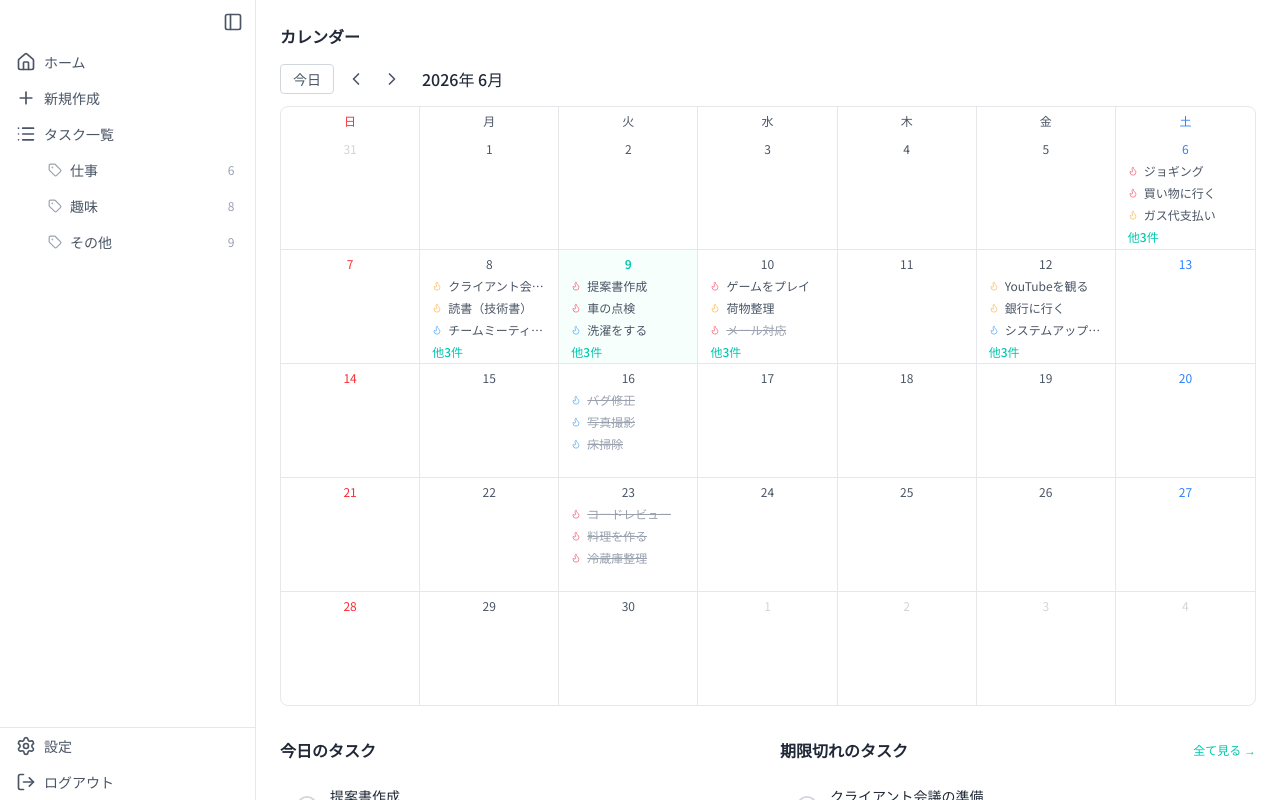
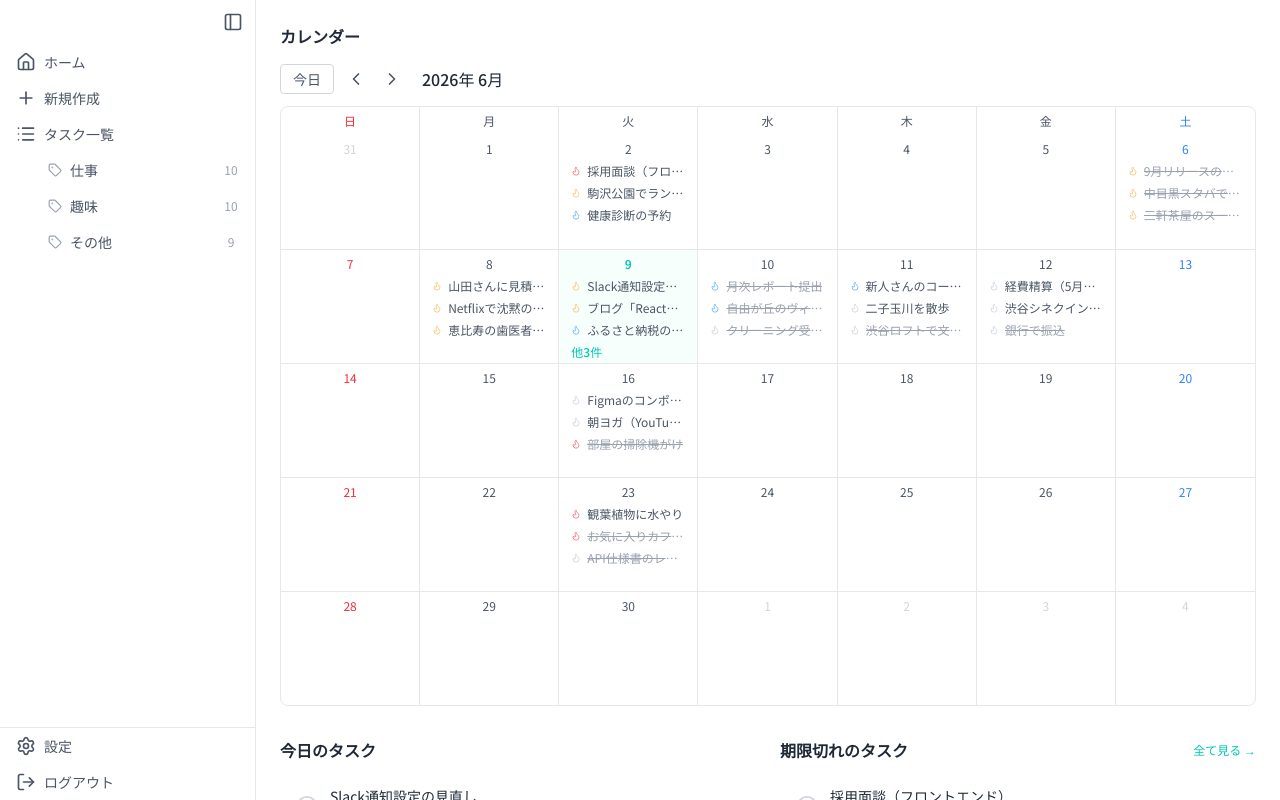
Before and after one commit to RyoAiba/task-board, a Next.js app: page / in a window 1280 px wide. Built offline with nearby package versions, Linux system fonts and the light colour scheme.

Commit message:
認証処理の整理、ダミーデータ改善

```diff
--- a/app/login/page.tsx
+++ b/app/login/page.tsx
@@ -1,75 +1,20 @@
-"use client"
+import { ClipboardList } from "lucide-react"
 
-import { useState } from "react"
-import { useRouter } from "next/navigation"
-import { Eye, EyeOff, ClipboardList } from "lucide-react"
+import { LoginForm } from "../../components/login/LoginForm"
 
 export default function LoginPage() {
-  const router = useRouter()
-  const [password, setPassword] = useState("")
-  const [showPassword, setShowPassword] = useState(false)
-  const [error, setError] = useState("")
-
-  const handleLogin = () => {
-    const correctPassword = "task1234"
-    if (password === correctPassword) {
-      document.cookie = "auth=true; path=/"
-      router.push("/")
-    } else {
-      setError("パスワードが正しくありません")
-    }
-  }
-
-  const handleKeyDown = (e: React.KeyboardEvent) => {
-    if (e.key === "Enter") handleLogin()
-  }
-
   return (
     <div className="min-h-screen bg-gray-50 flex items-center justify-center p-4">
       <div className="bg-white rounded-2xl shadow-lg p-8 w-full max-w-sm">
-        {/* アプリ名 */}
         <div className="flex flex-col items-center mb-8">
           <div className="w-14 h-14 bg-brand-500 rounded-2xl flex items-center justify-center mb-4">
             <ClipboardList size={30} className="text-white" />
           </div>
-          <h1 className="text-xl font-bold ">TasksBoard</h1>
+          <h1 className="text-xl font-bold">TasksBoard</h1>
           <p className="text-sm text-gray-400 mt-1">パスワードを入力してください</p>
         </div>
 
-        {/* パスワード入力 */}
-        <div className="space-y-4">
-          <div className="relative">
-            <input
-              type={showPassword ? "text" : "password"}
-              value={password}
-              onChange={e => {
-                setPassword(e.target.value)
-                setError("")
-              }}
-              onKeyDown={handleKeyDown}
-              placeholder="パスワード"
-              className="w-full px-4 py-3 border border-gray-300 rounded-lg focus:outline-none focus:ring-1 focus:ring-brand-500 pr-12"
-            />
-            <button
-              type="button"
-              onClick={() => setShowPassword(!showPassword)}
-              className="absolute right-3 top-3.5 text-gray-400 hover:text-gray-600"
-            >
-              {showPassword ? <EyeOff size={20} /> : <Eye size={20} />}
-            </button>
-          </div>
-
-          {error && (
-            <p className="text-red-500 text-sm">{error}</p>
-          )}
-
-          <button
-            onClick={handleLogin}
-            className="w-full py-3 bg-brand-500 text-white font-semibold rounded-lg hover:opacity-90 transition-colors"
-          >
-            ログイン
-          </button>
-        </div>
+        <LoginForm />
       </div>
     </div>
   )
--- a/components/BottomNav.tsx
+++ b/components/BottomNav.tsx
@@ -6,12 +6,12 @@ import { usePathname } from "next/navigation"
 import { Home, List, Plus, Settings, LogOut } from "lucide-react"
 
 import { useTaskModal } from "../contexts/TaskModalContext"
-import { LogoutModal } from "./LogoutModal"
+import { LogoutDialog } from "./LogoutDialog"
 
 const NAV_ITEM_CLASS = "flex flex-col items-center justify-center flex-1 transition-colors"
 
 export function BottomNav() {
-  const [showLogoutModal, setShowLogoutModal] = useState(false)
+  const [showLogoutDialog, setShowLogoutDialog] = useState(false)
   const pathname = usePathname()
   const { openCreate } = useTaskModal()
 
@@ -40,7 +40,7 @@ export function BottomNav() {
           <span className="text-[10px]">設定</span>
         </Link>
         <button
-          onClick={() => setShowLogoutModal(true)}
+          onClick={() => setShowLogoutDialog(true)}
           className={`${NAV_ITEM_CLASS} text-gray-400`}
         >
           <LogOut size={24} strokeWidth={1.5} />
@@ -48,7 +48,7 @@ export function BottomNav() {
         </button>
       </nav>
 
-      <LogoutModal isOpen={showLogoutModal} onClose={() => setShowLogoutModal(false)} />
+      <LogoutDialog isOpen={showLogoutDialog} onClose={() => setShowLogoutDialog(false)} />
     </>
   )
 }
--- a/components/LogoutModal.tsx
+++ b/components/LogoutDialog.tsx
@@ -2,18 +2,19 @@
 
 import { useRouter } from "next/navigation"
 
+import { logout } from "../utils/auth"
 import { ConfirmDialog } from "./ConfirmDialog"
 
-type LogoutModalProps = {
+type LogoutDialogProps = {
   isOpen: boolean
   onClose: () => void
 }
 
-export function LogoutModal({ isOpen, onClose }: LogoutModalProps) {
+export function LogoutDialog({ isOpen, onClose }: LogoutDialogProps) {
   const router = useRouter()
 
   const handleLogout = () => {
-    document.cookie = "auth=; path=/; max-age=0"
+    logout()
     router.push("/login")
   }
 
--- a/components/Sidebar.tsx
+++ b/components/Sidebar.tsx
@@ -8,7 +8,7 @@ import { useToast } from "../contexts/ToastContext"
 import { useLabels } from "../contexts/LabelsContext"
 import { useTaskModal } from "../contexts/TaskModalContext"
 import { useTasks } from "../contexts/TasksContext"
-import { LogoutModal } from "./LogoutModal"
+import { LogoutDialog } from "./LogoutDialog"
 
 type Props = {
   collapsed: boolean
@@ -18,7 +18,7 @@ type Props = {
 const ITEM_CLASS = "flex items-center gap-2 pl-4 py-2 text-sm text-gray-600 hover:text-brand-500 transition-colors"
 
 export function Sidebar({ collapsed, onToggle }: Props) {
-  const [showLogoutModal, setShowLogoutModal] = useState(false)
+  const [showLogoutDialog, setShowLogoutDialog] = useState(false)
   const [openMenuId, setOpenMenuId] = useState<string | null>(null)
   const menuRef = useRef<HTMLDivElement>(null)
   const { labels, isLoaded, updateLabel } = useLabels()
@@ -149,7 +149,7 @@ export function Sidebar({ collapsed, onToggle }: Props) {
             <span className={`whitespace-nowrap transition-opacity duration-300 ${collapsed ? "opacity-0" : "opacity-100"}`}>設定</span>
           </Link>
           <button
-            onClick={() => setShowLogoutModal(true)}
+            onClick={() => setShowLogoutDialog(true)}
             className={`${ITEM_CLASS} w-full cursor-pointer`}
           >
             <LogOut size={20} className="flex-shrink-0" />
@@ -158,7 +158,7 @@ export function Sidebar({ collapsed, onToggle }: Props) {
         </div>
       </aside>
 
-      <LogoutModal isOpen={showLogoutModal} onClose={() => setShowLogoutModal(false)} />
+      <LogoutDialog isOpen={showLogoutDialog} onClose={() => setShowLogoutDialog(false)} />
     </>
   )
 }
--- /dev/null
+++ b/components/login/LoginForm.tsx
@@ -0,0 +1,63 @@
+"use client"
+
+import { useState } from "react"
+import { useRouter } from "next/navigation"
+import { Eye, EyeOff } from "lucide-react"
+
+import { login } from "../../utils/auth"
+
+export function LoginForm() {
+  const router = useRouter()
+  const [password, setPassword] = useState("")
+  const [showPassword, setShowPassword] = useState(false)
+  const [error, setError] = useState("")
+
+  const handleLogin = () => {
+    if (login(password)) {
+      router.push("/")
+    } else {
+      setError("パスワードが正しくありません")
+    }
+  }
+
+  const handleKeyDown = (e: React.KeyboardEvent) => {
+    if (e.key === "Enter") handleLogin()
+  }
+
+  return (
+    <div className="space-y-4">
+      <div className="relative">
+        <input
+          type={showPassword ? "text" : "password"}
+          value={password}
+          onChange={e => {
+            setPassword(e.target.value)
+            setError("")
+          }}
+          onKeyDown={handleKeyDown}
+          placeholder="パスワード"
+          className="w-full px-4 py-3 border border-gray-300 rounded-lg focus:outline-none focus:ring-1 focus:ring-brand-500 pr-12"
+        />
+        <button
+          type="button"
+          onClick={() => setShowPassword(!showPassword)}
+          className="absolute right-3 top-3.5 text-gray-400 hover:text-gray-600"
+          aria-label={showPassword ? "パスワードを隠す" : "パスワードを表示"}
+        >
+          {showPassword ? <EyeOff size={20} /> : <Eye size={20} />}
+        </button>
+      </div>
+
+      {error && (
+        <p className="text-red-500 text-sm">{error}</p>
+      )}
+
+      <button
+        onClick={handleLogin}
+        className="w-full py-3 bg-brand-500 text-white font-semibold rounded-lg hover:opacity-90 transition-colors"
+      >
+        ログイン
+      </button>
+    </div>
+  )
+}
--- a/lib/dummyData.ts
+++ b/lib/dummyData.ts
@@ -1,56 +1,57 @@
-import { Task, Priority, PRIORITY_LABELS } from "../types"
+import { type Priority, type Task } from "../types"
 
 const TASK_TITLES = {
   仕事: [
-    "企画書を作成する",
-    "クライアント会議の準備",
-    "レポート作成",
-    "メール対応",
-    "プレゼンテーション資料作成",
-    "バグ修正",
-    "コードレビュー",
-    "ドキュメント更新",
-    "営業資料準備",
-    "市場分析レポート",
-    "契約書確認",
-    "チームミーティング参加",
-    "提案書作成",
-    "データ分析",
-    "システムアップデート",
+    "田中さんと1on1 14時",
+    "採用面談（フロントエンド）",
+    "9月リリースの仕様書レビュー",
+    "山田さんに見積もり共有",
+    "Slack通知設定の見直し",
+    "ログイン画面のドキュメント整理",
+    "月次レポート提出",
+    "新人さんのコードレビュー",
+    "経費精算（5月分）",
+    "Figmaのコンポーネント命名統一",
+    "API仕様書のレビュー",
+    "セキュリティ研修受講",
+    "スプリント振り返りの準備",
+    "鈴木部長と中間報告MTG",
+    "バックエンドのバグ調査",
+    "田町オフィス出社",
   ],
   趣味: [
-    "ジョギング",
-    "読書（技術書）",
-    "ブログ記事を書く",
-    "ゲームをプレイ",
-    "YouTubeを観る",
-    "写真撮影",
-    "料理を作る",
-    "映画鑑賞",
-    "運動する",
-    "瞑想",
-    "ギター練習",
-    "イラスト描く",
-    "散歩",
-    "音楽鑑賞",
-    "旅行計画",
+    "駒沢公園でランニング",
+    "中目黒スタバで読書",
+    "Netflixで沈黙の艦隊の続き",
+    "ブログ「Reactの再レンダリング」執筆",
+    "ジムでベンチプレス",
+    "自由が丘のヴィレッジヴァンガード",
+    "二子玉川を散歩",
+    "渋谷シネクイントで映画",
+    "朝ヨガ（YouTube）",
+    "お気に入りカフェで作業",
+    "三軒茶屋の銭湯",
+    "蔦屋書店代官山で本探す",
+    "ギター練習（オアシス）",
+    "中目黒で桜の写真撮影",
+    "学芸大学のラーメン屋開拓",
   ],
   その他: [
-    "買い物に行く",
-    "部屋の掃除",
-    "洗濯をする",
-    "病院予約",
-    "銀行に行く",
-    "床掃除",
-    "冷蔵庫整理",
-    "請求書確認",
-    "パソコン整理",
-    "靴の修理",
-    "ガス代支払い",
-    "髪切る",
-    "車の点検",
-    "荷物整理",
-    "植物に水やり",
+    "三軒茶屋のスーパーで買い物",
+    "恵比寿の歯医者予約",
+    "自由が丘のドンキで日用品",
+    "ふるさと納税の手続き",
+    "クリーニング受け取り",
+    "渋谷ロフトで文房具",
+    "銀行で振込",
+    "部屋の掃除機がけ",
+    "観葉植物に水やり",
+    "アマプラ解約検討",
+    "中目黒の郵便局で書留",
+    "Suicaチャージ",
+    "ユニクロ自由が丘で部屋着",
+    "美容院予約",
+    "健康診断の予約",
   ],
 }
 
@@ -69,33 +70,53 @@ export function generateDummyTasks(): Task[] {
   const now = new Date()
   let taskId = 1
 
-  const dueDatePatterns = [
+  // 期限のバリエーション（過去2週間〜未来1ヶ月、約2割が期限なし）
+  const dueDatePatterns: (Date | undefined)[] = [
+    addDays(now, -14),
+    addDays(now, -7),
     addDays(now, -3),
     addDays(now, -1),
     now,
+    now,
     addDays(now, 1),
+    addDays(now, 2),
     addDays(now, 3),
     addDays(now, 7),
     addDays(now, 14),
+    addDays(now, 30),
     undefined,
     undefined,
     undefined,
   ]
 
-  const priorities = Object.keys(PRIORITY_LABELS) as Priority[]
+  // 優先度パターン（高:中:低:なし ≒ 2:4:2:3 くらい）
+  const priorityPatterns: (Priority | undefined)[] = [
+    "high",
+    "high",
+    "medium",
+    "medium",
+    "medium",
+    "medium",
+    "low",
+    "low",
+    undefined,
+    undefined,
+    undefined,
+  ]
 
-  Object.entries(TASK_TITLES).forEach(([labelName, titles]) => {
+  Object.entries(TASK_TITLES).forEach(([labelName, titles], labelIndex) => {
     const labelId =
       labelName === "仕事" ? "cat_1" : labelName === "趣味" ? "cat_2" : "cat_3"
 
     titles.forEach((title, index) => {
-      const daysAgo = Math.floor(Math.random() * 5)
+      const daysAgo = Math.floor(Math.random() * 14)
       const createdDate = new Date(now)
       createdDate.setDate(createdDate.getDate() - daysAgo)
 
-      const priority = priorities[index % priorities.length]
-      const completed = Math.random() < 0.4
-      const dueDateBase = dueDatePatterns[index % dueDatePatterns.length]
+      // ラベルごとにパターンをずらして同じ並びにならないように
+      const dueDate = dueDatePatterns[(index + labelIndex) % dueDatePatterns.length]
+      const priority = priorityPatterns[(index + labelIndex * 2) % priorityPatterns.length]
+      const completed = Math.random() < 0.3
 
       tasks.push({
         id: `task_${taskId++}`,
@@ -104,7 +125,7 @@ export function generateDummyTasks(): Task[] {
         labelId,
         completed,
         createdAt: createdDate.toISOString(),
-        dueDate: dueDateBase ? formatDate(dueDateBase) : undefined,
+        dueDate: dueDate ? formatDate(dueDate) : undefined,
       })
     })
   })
--- /dev/null
+++ b/utils/auth.ts
@@ -0,0 +1,13 @@
+const AUTH_COOKIE = "auth"
+const APP_PASSWORD = "task1234"
+const COOKIE_MAX_AGE_SEC = 60 * 60 * 24 * 7 // 7日
+
+export function login(password: string): boolean {
+  if (password !== APP_PASSWORD) return false
+  document.cookie = `${AUTH_COOKIE}=true; path=/; max-age=${COOKIE_MAX_AGE_SEC}; SameSite=Lax`
+  return true
+}
+
+export function logout(): void {
+  document.cookie = `${AUTH_COOKIE}=; path=/; max-age=0; SameSite=Lax`
+}
```
